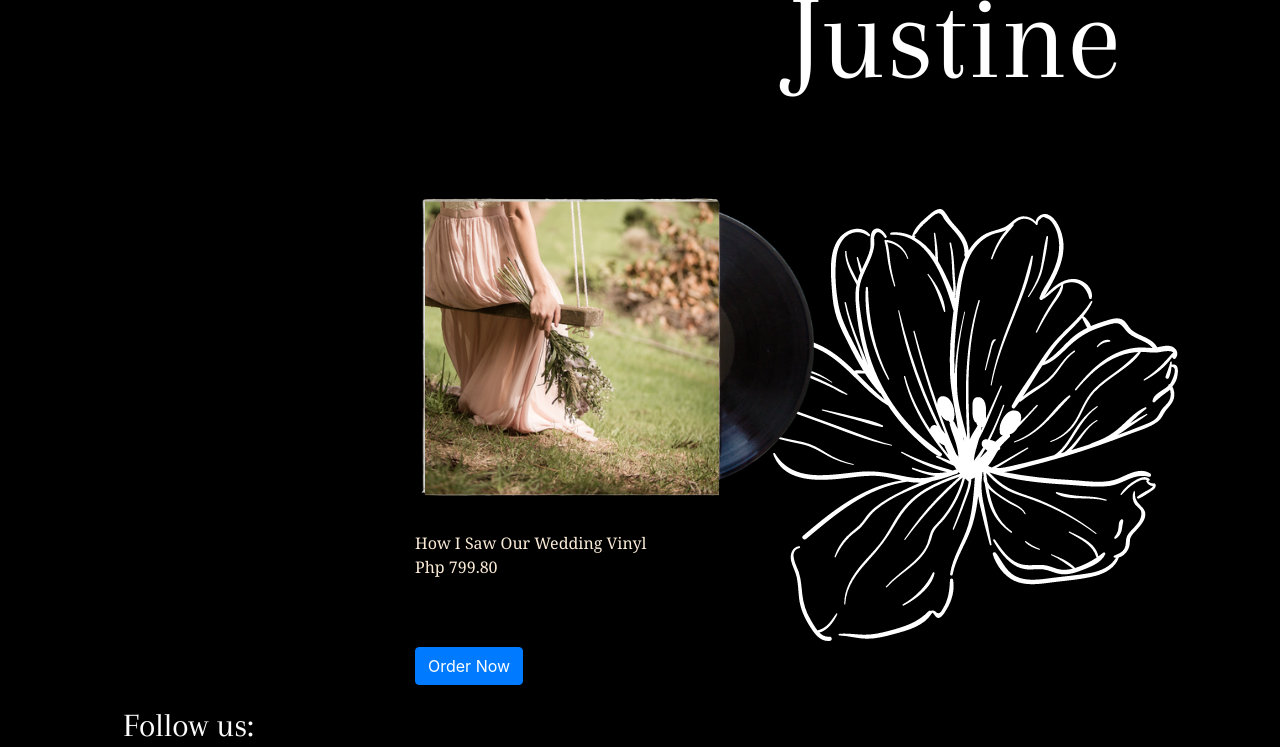
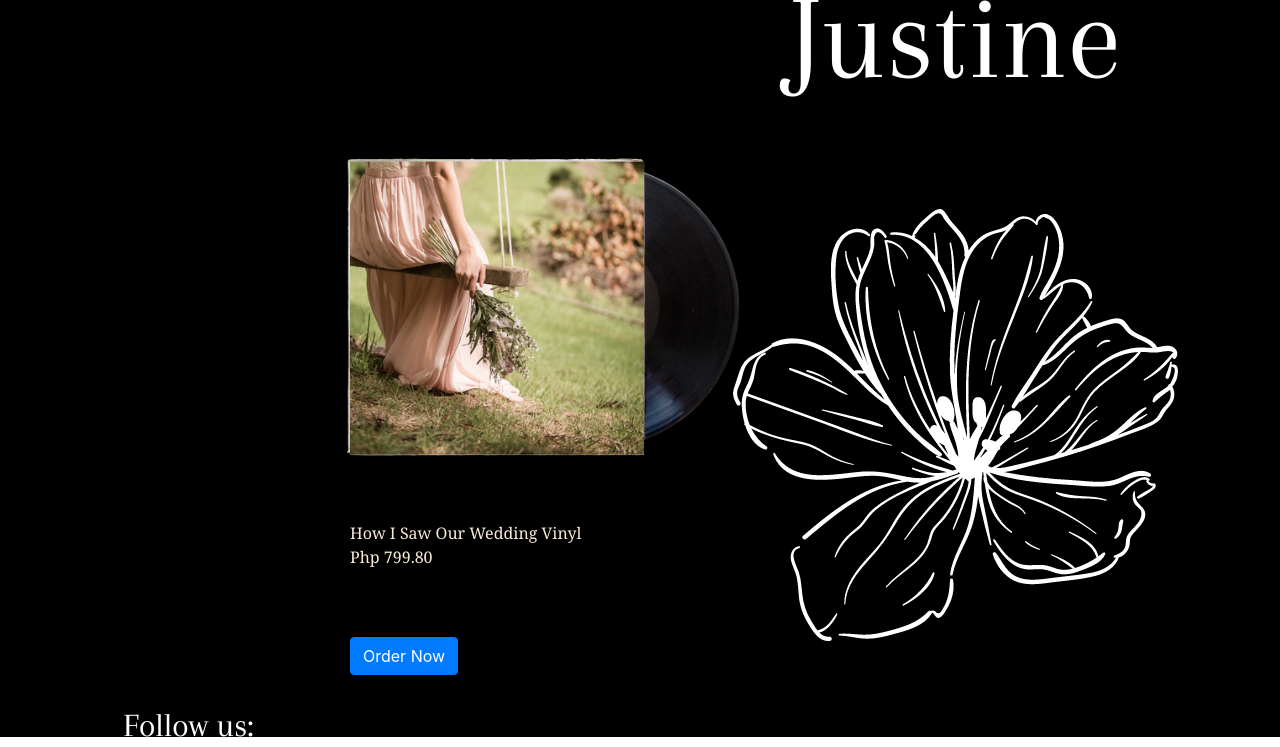
Before and after one commit to DJACamagan/EmpTechFinalDamian, a plain HTML site: page Merch.html in a window 1280 px wide. Shown: the part 115-862 px from the top of the page. Drawn offline with nearby package versions, Linux system fonts and the light colour scheme.

Commit message:
Sixth Commit .2

```diff
--- a/Merch.css
+++ b/Merch.css
@@ -9,8 +9,8 @@ body {
 
   img {
     position: relative;
-    top: 90px;
-    left: 375px;
+    top: 50px;
+    left: 300px;
     width: 500px;
     height: 500px;
 
@@ -19,15 +19,15 @@ body {
     font-family:Georgia, 'Times New Roman', Times, serif ;
     color: antiquewhite;
     position: relative;
-    top: 10px;
-    left: 415px;
+    top: 0px;
+    left: 350px;
     width: 500px;
     height: 100px;
   }
   .M2 {
     position: relative;
-    top: 10px;
-    left: 415px;
+    top: 0px;
+    left: 350px;
     width: 500px;
     height: 100px;
   }
```
